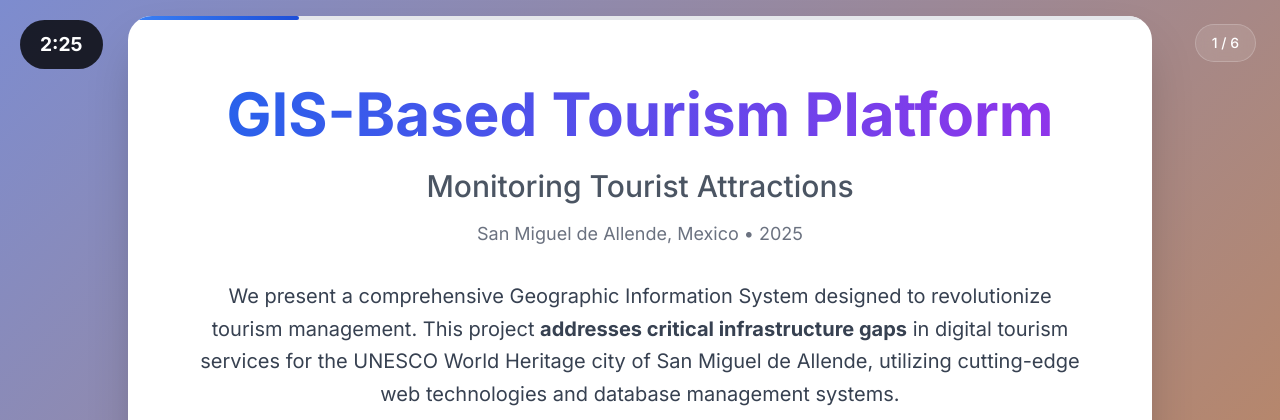
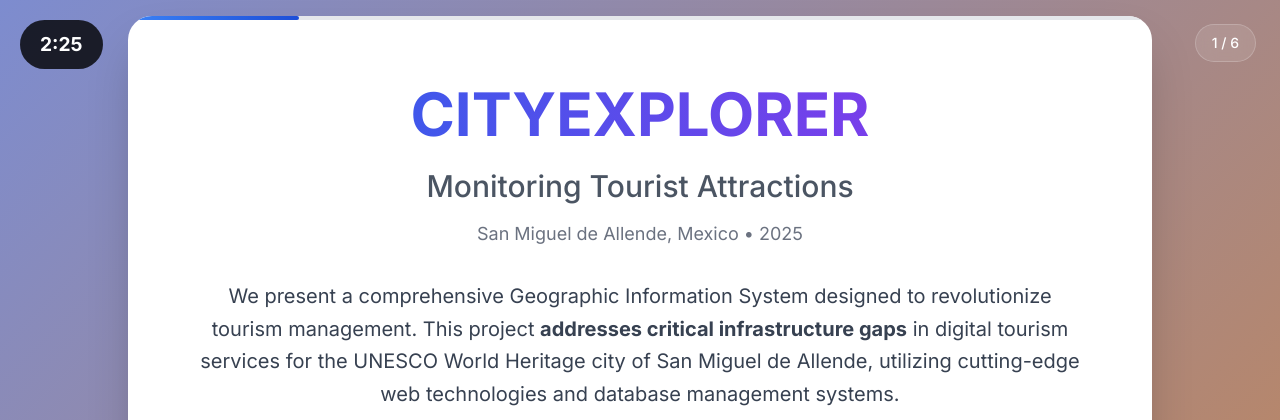
Before and after one commit to mike2530s/CityExplorer-, a plain HTML site: page index.html in a window 1280 px wide. Shown: the top 420 px of the page. Drawn offline with nearby package versions, Linux system fonts and the light colour scheme.

Commit message:
Update index.html

```diff
--- a/index.html
+++ b/index.html
@@ -157,7 +157,7 @@
             <section id="slide-1" class="slide active">
                 <div class="text-center mb-8">
                     <h1 class="text-4xl md:text-6xl font-bold leading-tight mb-6 bg-gradient-to-r from-blue-600 to-purple-600 bg-clip-text text-transparent">
-                        GIS-Based Tourism Platform
+                        CITYEXPLORER
                     </h1>
                     <p class="text-2xl md:text-3xl font-medium text-gray-600 mb-4">
                         Monitoring Tourist Attractions
```
